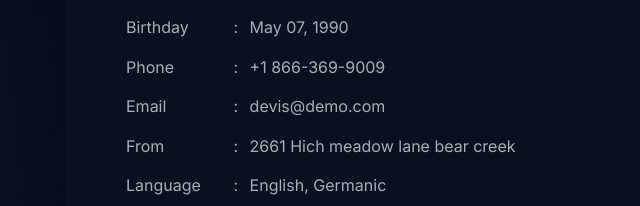
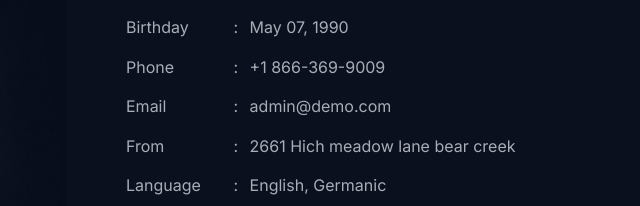
Before and after one commit to arafathussen/demo1, a plain HTML site: page index.html in a window 1280 px wide. Shown: the part 1194-1400 px from the top of the page, 529-1169 px from the left. Drawn offline with Linux system fonts and the light colour scheme.

Commit message:
html update

```diff
--- a/index.html
+++ b/index.html
@@ -114,7 +114,7 @@
                 <ul class="st-text-block-details st-mp0">
                   <li><span>Birthday</span> : <span>May 07, 1990</span></li>
                   <li><span>Phone</span> : <span>+1 866-369-9009</span></li>
-                  <li><span>Email</span> : <span>devis@demo.com</span></li>
+                  <li><span>Email</span> : <span>admin@demo.com</span></li>
                   <li><span>From</span> : <span>2661 Hich meadow lane bear creek</span></li>
                   <li><span>Language</span> : <span>English, Germanic</span></li>
                   <li><span>Freelance</span> : <span>Available</span></li>
```
